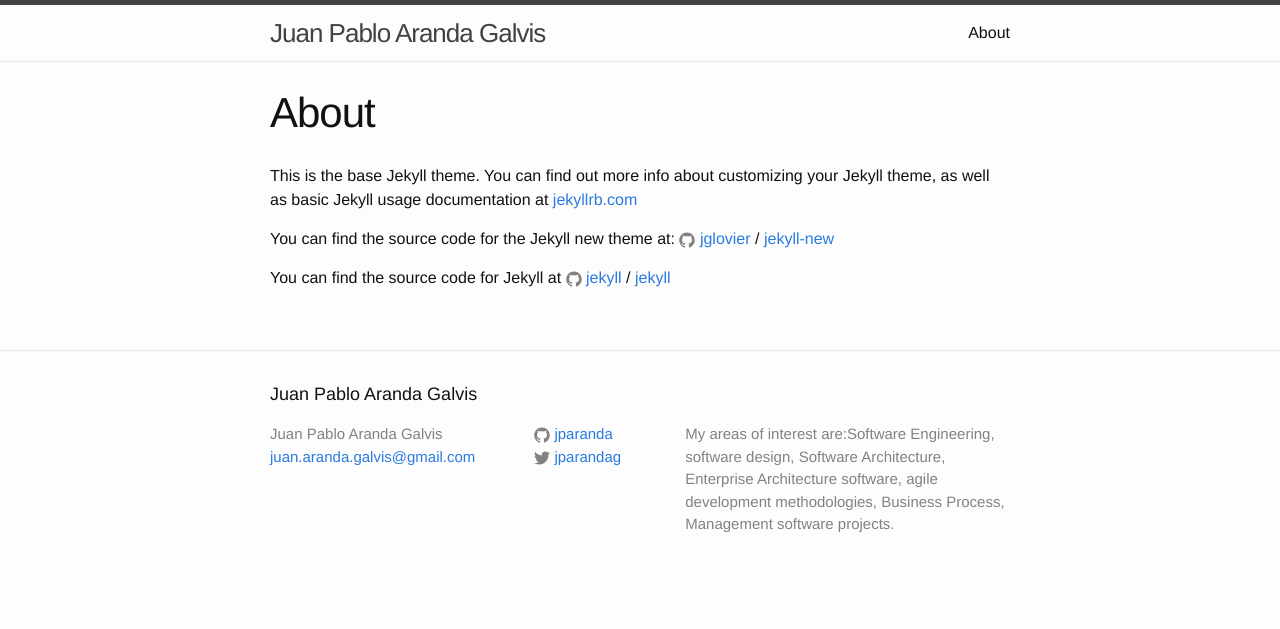
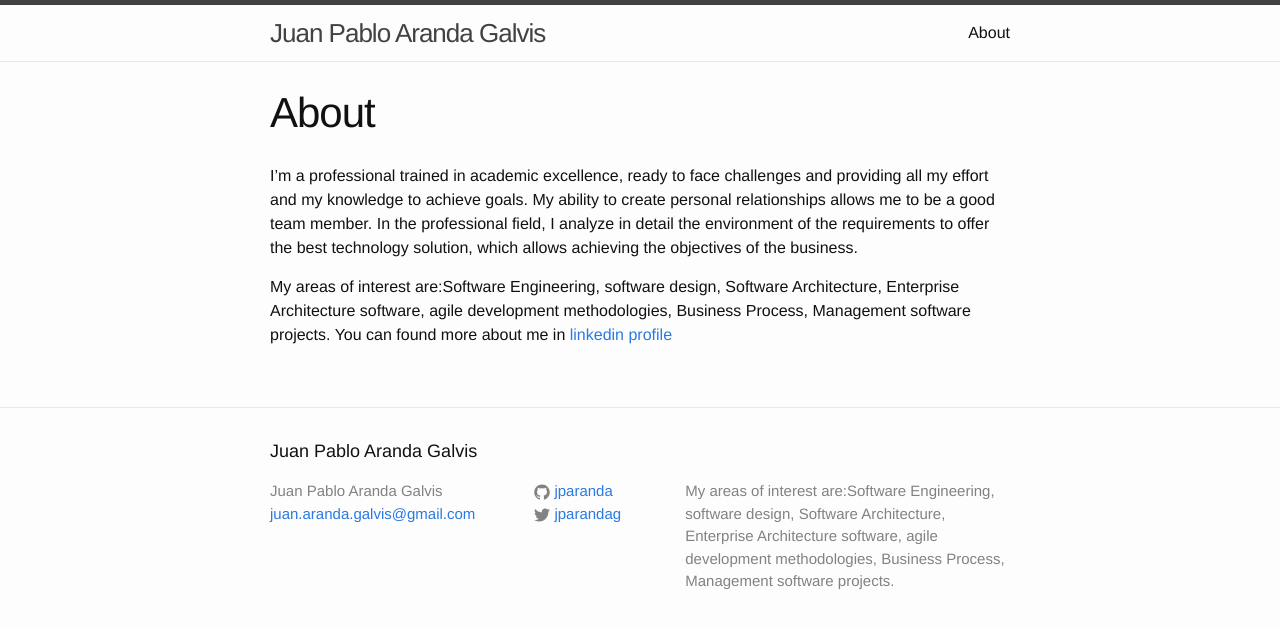
Before and after one commit to jparanda/jparanda.github.io, a Jekyll site: the page built from about.md, in a window 1280 px wide. Shown: the top 629 px of the page. Built offline with Jekyll 4.4.1, drawn with Linux system fonts in a browser that asks for light colours.

Commit message:
change the welcome page

```diff
--- a/about.md
+++ b/about.md
@@ -3,13 +3,8 @@ layout: page
 title: About
 permalink: /about/
 ---
+I'm a professional trained in academic excellence, ready to face challenges and providing all my effort and my knowledge to achieve goals. My ability to create personal relationships allows me to be a good team member. In the professional field, I analyze in detail the environment of the requirements to offer the best technology solution, which allows achieving the objectives of the business.
 
-This is the base Jekyll theme. You can find out more info about customizing your Jekyll theme, as well as basic Jekyll usage documentation at [jekyllrb.com](http://jekyllrb.com/)
+My areas of interest are:Software Engineering, software design, Software Architecture, Enterprise Architecture software, agile development methodologies, Business Process, Management software projects. You can found more about me in [linkedin profile][my linkedin]
 
-You can find the source code for the Jekyll new theme at:
-{% include icon-github.html username="jglovier" %} /
-[jekyll-new](https://github.com/jglovier/jekyll-new)
-
-You can find the source code for Jekyll at
-{% include icon-github.html username="jekyll" %} /
-[jekyll](https://github.com/jekyll/jekyll)
+[my linkedin]: https://www.linkedin.com/in/juanpabloaranda/?locale=en_US
```
